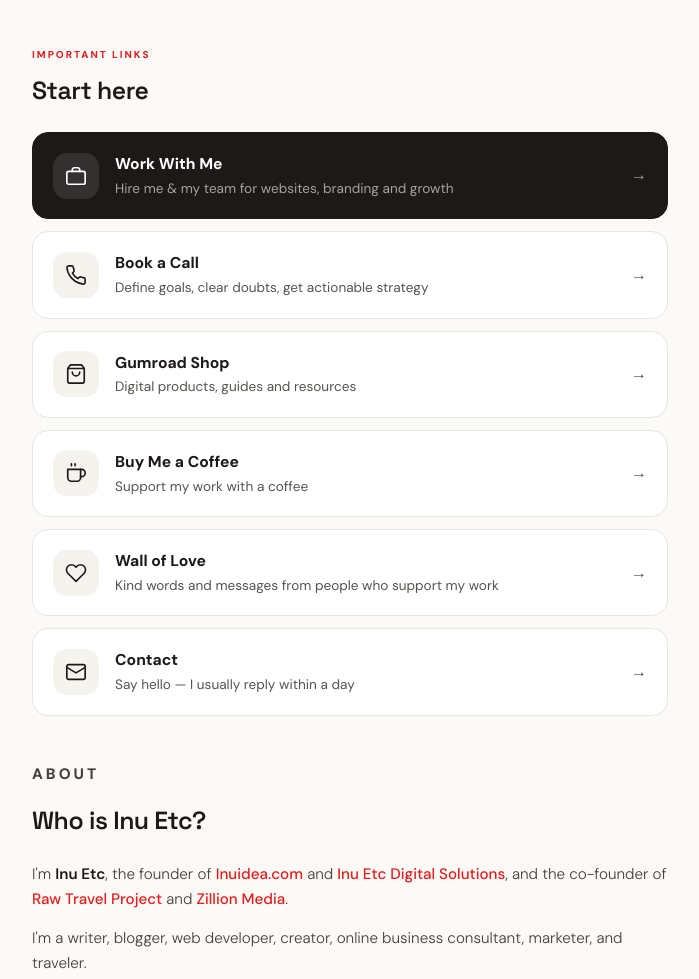
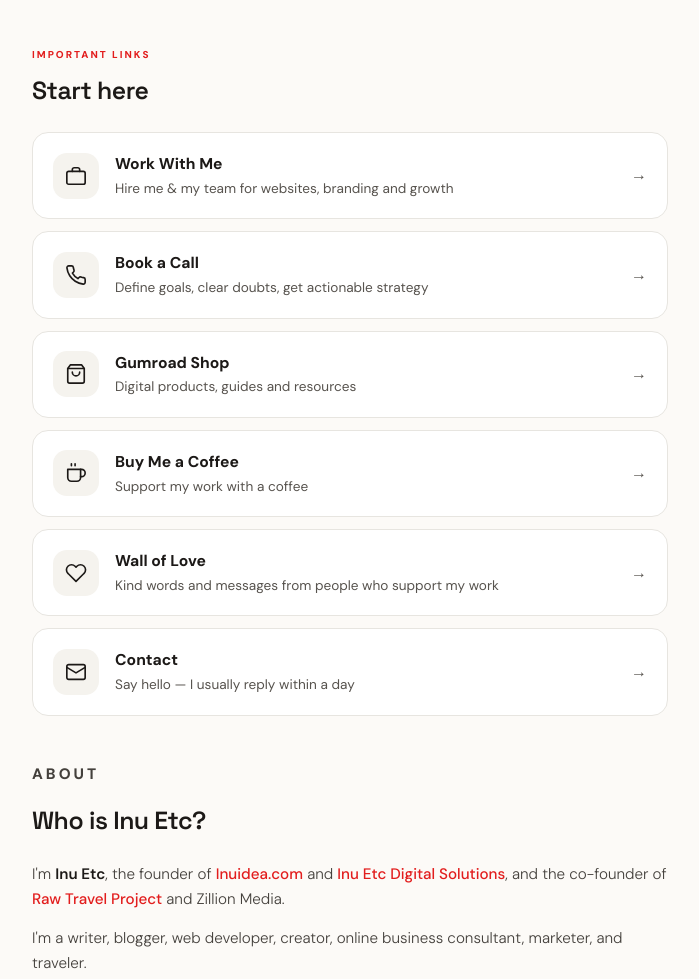
Before and after one commit to inuetc/inuetc.github.io, a plain HTML site: page index.html in a window 1280 px wide. Shown: the part 580-1559 px from the top of the page, without its empty margins (290-989 px from the left). Drawn offline with Linux system fonts and the light colour scheme.

Commit message:
Match Work With Me card style and remove Zillion Media link

```diff
--- a/index.html
+++ b/index.html
@@ -189,7 +189,7 @@
     <p class="kicker">Important links</p>
     <h2>Start here</h2>
     <div class="cards">
-      <a class="card featured" href="https://inuetc.com/work-with-me/">
+      <a class="card" href="https://inuetc.com/work-with-me/">
         <span class="ico"><svg viewBox="0 0 24 24"><rect x="2" y="7" width="20" height="14" rx="2"/><path d="M16 7V5a2 2 0 0 0-2-2h-4a2 2 0 0 0-2 2v2"/></svg></span>
         <span class="txt"><b>Work With Me</b><span>Hire me &amp; my team for websites, branding and growth</span></span>
         <span class="arrow">→</span>
@@ -225,7 +225,7 @@
   <section class="about">
     <p class="kicker">About</p>
     <h2>Who is Inu Etc?</h2>
-    <p>I'm <strong>Inu Etc</strong>, the founder of <a href="https://inuidea.com/">Inuidea.com</a> and <a href="https://inuetc.com/">Inu Etc Digital Solutions</a>, and the co-founder of <a href="https://rawtravelproject.com/">Raw Travel Project</a> and <a href="https://zillion.media/">Zillion Media</a>.</p>
+    <p>I'm <strong>Inu Etc</strong>, the founder of <a href="https://inuidea.com/">Inuidea.com</a> and <a href="https://inuetc.com/">Inu Etc Digital Solutions</a>, and the co-founder of <a href="https://rawtravelproject.com/">Raw Travel Project</a> and Zillion Media.</p>
     <p>I'm a writer, blogger, web developer, creator, online business consultant, marketer, and traveler.</p>
     <p>As a <strong>generalist</strong>, I combine a wide range of skills, from website design and development to course creation, social media management, content creation, and digital marketing.</p>
     <p>With all these skills, I can be the all-in-one solution for your online business needs!</p>
```
